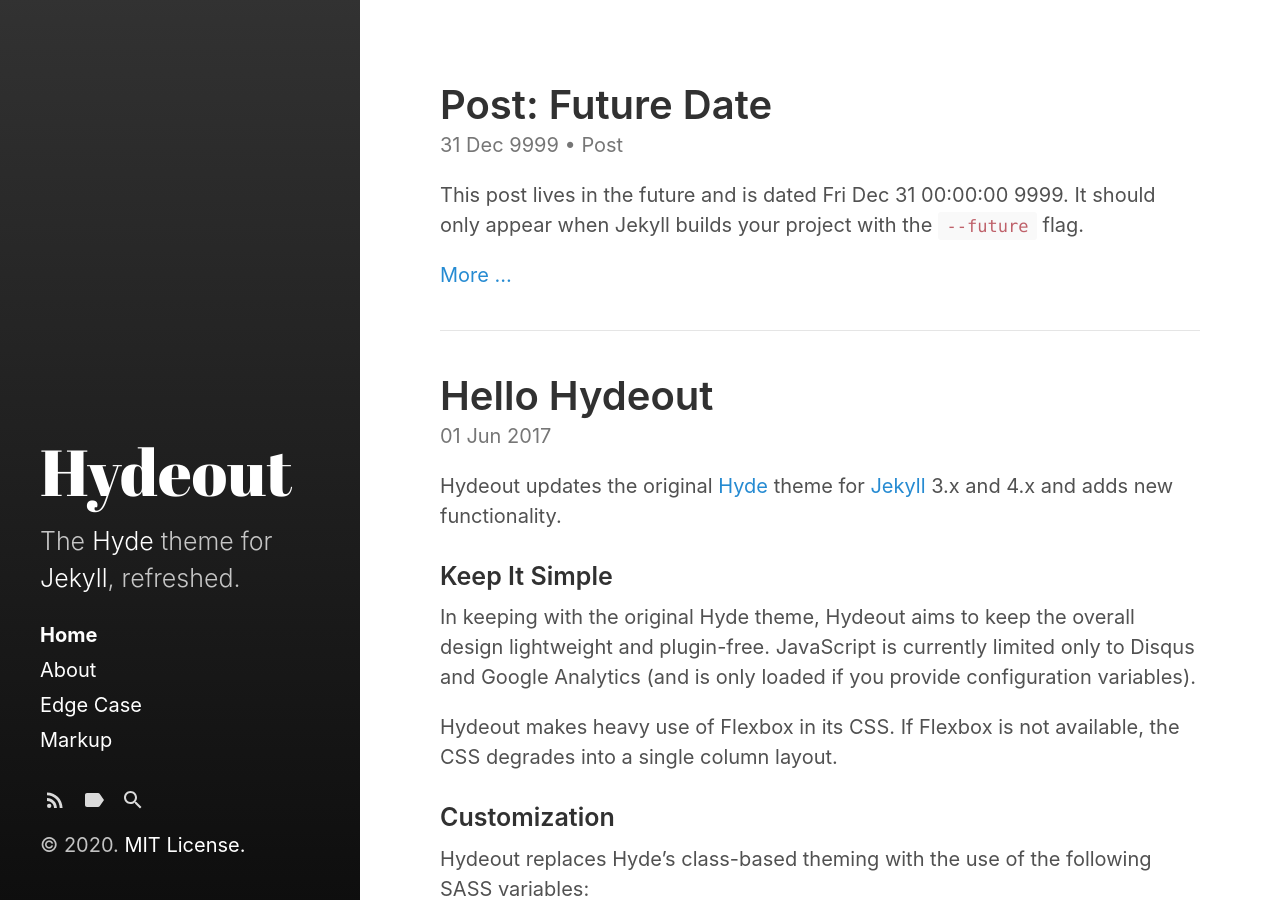
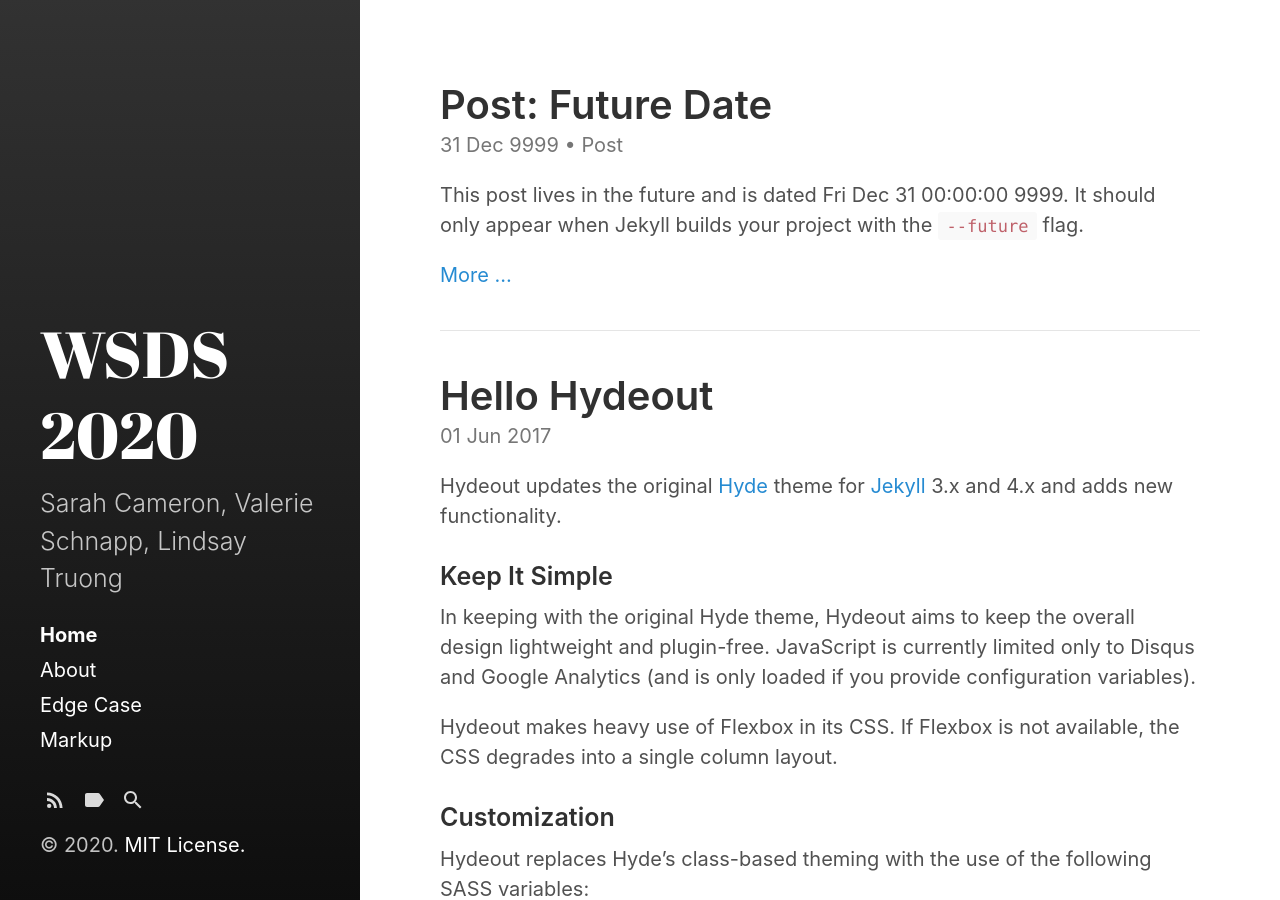
Before and after one commit to lindsaytruong/lindsaytruong.github.io, a Jekyll site: the page built from index.html, in a window 1280 px wide and 900 px high. Built offline with Jekyll 4.4.1, drawn with Linux system fonts in a browser that asks for light colours; the list of posts is cut into pages by our own code.

Commit message:
change color

```diff
--- a/_config.yml
+++ b/_config.yml
@@ -4,9 +4,9 @@
 remote_theme: fongandrew/hydeout
 
 # Setup
-title:            Hydeout
+title:            WSDS 2020
 tagline:          'A Jekyll theme'
-description:      'The <a href="http://hyde.getpoole.com" target="_blank">Hyde</a> theme for <a href="http://jekyllrb.com" target="_blank">Jekyll</a>, refreshed.'
+description:      'Sarah Cameron, Valerie Schnapp, Lindsay Truong'
 url:              https://fongandrew.github.io
 
 baseurl:          '/'
--- a/_layouts/default.html
+++ b/_layouts/default.html
@@ -2,6 +2,8 @@
 <html lang="en-us">
 
   {% include head.html %}
+
+  <body class="theme-base-08">
 
   <body class="{{ page.layout }}{% if page.url == '/' %} home{% endif %}">
 
```
